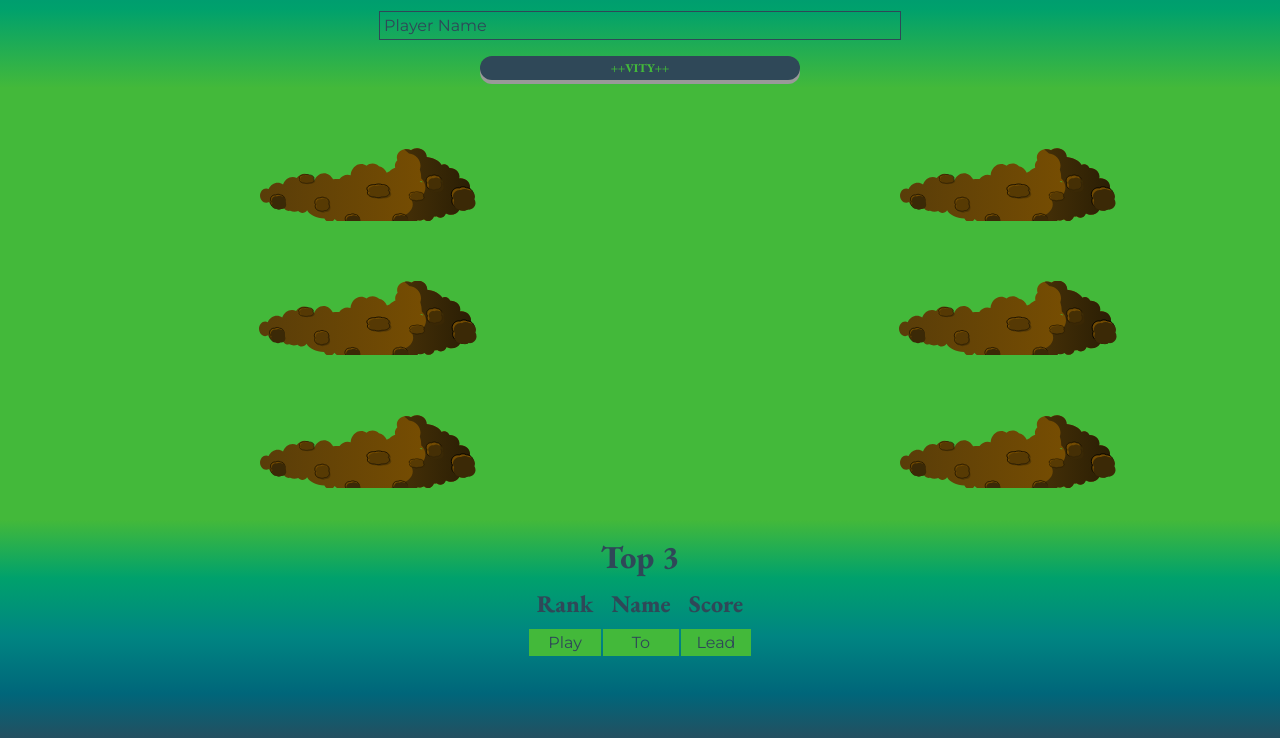
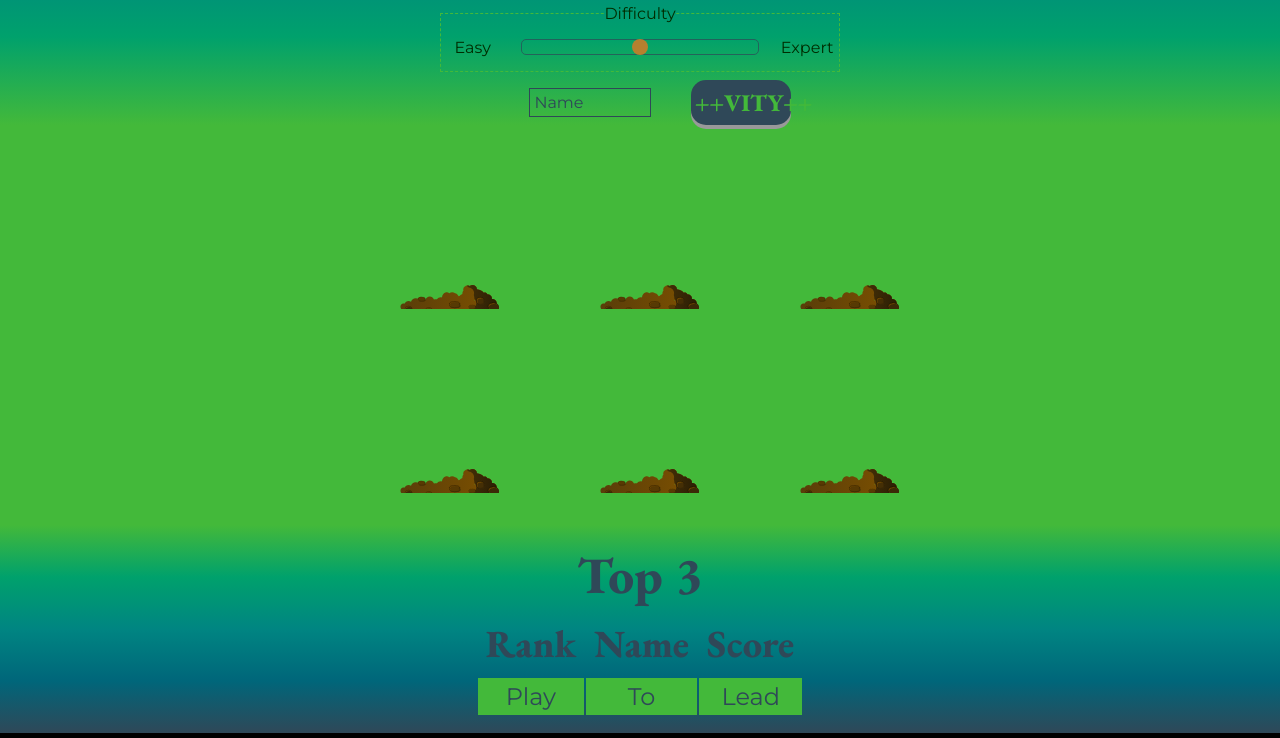
Before and after one commit to spiritanand/Vity, a plain HTML site: page index.html in a window 1280 px wide. Shown: the part 228-966 px from the top of the page. Drawn offline with nearby package versions, Linux system fonts and the light colour scheme.

Commit message:
➕ ↕️ ↔️

```diff
--- a/index.html
+++ b/index.html
@@ -11,17 +11,21 @@
 <div class=start>
     <h1>Whack the -vity!<br><span class="score">0</span></h1>
     <form class ="name-form" name="nameForm">
+        <div>
         <fieldset class="difficulty"> <legend>Difficulty</legend>
             <span class="min-label">Easy</span><input type="range" min="1" max="5" value="2.5" class="slider"
                    id="difficultyRange"><span class="max-label">Expert</span>
         </fieldset>
+        </div>
+        <div class="name-and-go">
             <label>
                 <input name="playerName" class="player-name" type="text"
-                   placeholder="Player Name"
+                       placeholder="Name"
                        autocomplete="off"
                        required>
             </label>
             <button class="start-btn" type="submit">++VITY++</button>
+        </div>
     </form>
 </div>
 
--- a/script.js
+++ b/script.js
@@ -9,16 +9,17 @@ let slider = document.getElementById("difficultyRange");
 let currentPlayer = {};
 let difficulty;
 let timeout = 12500;
-let max = 2600, min = 1000;
+let maxTime = 3500;
+let minTime = 1500;
+let max, min;
+document.nameForm.addEventListener("submit", submitted);
 
-document.nameForm.addEventListener("submit", submitted);
 moles.forEach(mole => mole.addEventListener("click", bonk));
-
 function submitted(e) {
     e.preventDefault();
     difficulty = slider.value;
-    max /= difficulty;
-    min /= difficulty;
+    max = maxTime/difficulty;
+    min = minTime/difficulty;
     console.log(slider.value);
     currentPlayer.name = this.playerName.value;
     currentPlayer.score = 0;
--- a/style.css
+++ b/style.css
@@ -1,5 +1,4 @@
 @import url('https://fonts.googleapis.com/css2?family=EB+Garamond:wght@800&family=Montserrat&display=swap');
-
 
 :root {
     --primary-color: #2F4858;
@@ -8,36 +7,45 @@
     --grass-color: #43B93A;
     --bigger-font: 'EB Garamond', serif;
     --small-font: 'Montserrat', sans-serif;
-;
 }
+
 *,*:before,*:after{
     padding: 0;
     margin: 0;
+    box-sizing: border-box;
 }
 
 html,body {
-    box-sizing: border-box;
     background-repeat: no-repeat;
     font-family: var(--small-font);
+    background-color: var(--grass-color);
 }
 
 h1 {
     color: var(--secondary-color);
     text-align: center;
-    font-size: 2.75rem;
+    font-size: clamp(3rem, 6vw, 7rem);
     margin: 0.75rem auto;
     text-transform: capitalize;
     font-family: var(--bigger-font);
 }
 
 h2 {
-    font-size: 2rem;
+    font-size: clamp(2rem, 4vw, 4rem);
     text-transform: capitalize;
     font-family: var(--bigger-font);
     color: var(--primary-color);
 }
 
+/*Title*/
+.score {
+    background: rgba(255, 255, 255, 0.1);
+    padding: 0 1rem;
+    line-height: 1;
+    border-radius: 1rem;
+}
 
+/*Starting form*/
 .start {
     background-image: linear-gradient(to bottom, #2f4858, #00667a,
     #008582, #00a16c, #43b93a);
@@ -50,24 +58,24 @@ h2 {
 }
 
 .difficulty{
-    width: 60%;
+    width: min(60%, 400px);
     margin: 0.5rem auto;
     color: var(--third-color);
     display: flex;
     align-items: center;
-    border: 1px dashed var(--secondary-color);
+    border: 0.01rem dashed var(--secondary-color);
 }
 
 .min-label, .max-label{
     color :var(--third-color);
-    font-size: 0.85rem;
+    font-size: clamp(0.8rem, 2.5vw, 1rem);
     flex: 1 1 10%;
 }
 
 .slider {
     -webkit-appearance: none;
     width: 100%;
-    height: 15px;
+    height: 1rem;
     border-radius: 5px;
     opacity: 0.7;
     margin: 1rem;
@@ -76,8 +84,8 @@ h2 {
 .slider::-webkit-slider-thumb {
     -webkit-appearance: none;
     appearance: none;
-    width: 20px;
-    height: 20px;
+    width: 1rem;
+    height: 1rem;
     border-radius: 50%;
     background: #FF7218;
     cursor: pointer;
@@ -101,23 +109,16 @@ h2 {
     border: 2px solid var(--secondary-color);
 }
 
-.score {
-    background: rgba(255, 255, 255, 0.1);
-    padding: 0 1rem;
-    line-height: 1;
-    border-radius: 1rem;
-}
-
 .player-name {
-    height: 100%;
+    max-width: 250px;
     font-size: 1rem;
     margin: 0.5rem auto;
 }
 
 .start-btn {
     display: block;
-    font-size: 0.75rem;
-    width: 25%;
+    width: min(25%, 100px);
+    font-size: clamp(0.75rem, 2vw, 1.5rem);
     color: var(--secondary-color);
     cursor: pointer;
     border: none;
@@ -137,9 +138,11 @@ h2 {
     transform: translateY(3px);
 }
 
-/*Hole Mole and Game*/
+/*Hole + Mole + Game*/
 .game {
-    height: 50vh;
+    min-height: 50vh;
+    max-width: 600px;
+    margin: 0 auto;
     display: flex;
     flex-wrap: wrap;
     justify-content: space-around;
@@ -158,12 +161,11 @@ h2 {
     background: url(dirt.svg) bottom center no-repeat;
     background-size: contain;
     content: '';
-    width: 40%;
-    height: 40%;
+    width: 50%;
+    height: 50%;
     position: absolute;
-    top: 45%;
+    top: 58%;
     right: 20%;
-    padding: 1rem;
 }
 
 .mole img{
@@ -187,16 +189,13 @@ h2 {
 .all-scores {
     padding: 1rem;
     background-image: linear-gradient(to top, #2f4858, #00667a, #008582, #00a16c, #43b93a);
-    min-height: 200px;
 }
 
 .all-scores h2 {
     text-align: center;
-    margin: 0 auto;
 }
 
 .all-scores-div {
-    /*height: 1rem;*/
     color: var(--primary-color);
 }
 
@@ -204,20 +203,17 @@ h2 {
     margin: 0 auto;
 }
 
-.all-scores h2{
-    font-size: 2rem;
-}
-
 .all-scores-table th {
     font-family: var(--bigger-font);
     padding: 0.5rem;
-    font-size: 1.5rem;
+    font-size: clamp(1.5rem, 3vw, 2.5rem);
 }
 
 .scores-tbl-content td {
     text-align: center;
     padding: 0.25rem;
-    font-size: 1rem;
+    font-size: clamp(1rem, 2vw, 1.5rem);
+
 }
 
 .scores-tbl-content tr:nth-child(1) {
@@ -236,7 +232,7 @@ h2 {
 footer {
     display: block;
     background-color: black;
-    padding: 0.75rem;
+    padding: 0.5rem;
 }
 
 footer h3 {
@@ -249,6 +245,27 @@ footer h3 {
 
 .footer-img{
     display: block;
-    width: 10%;
+    width: min(10%, 35px);
     margin: 0.5rem auto;
 }
+
+@media (min-width: 500px){
+    .name-and-go{
+        display: flex;
+        justify-content: center;
+    }
+
+    .name-form input{
+        width: 60%;
+    }
+
+    .start-btn{
+        margin: 0;
+    }
+
+    .game{
+    }
+    .hole{
+        flex: 1 1 30%;
+    }
+}
```
Lines whose indentation alone changed are shown as unchanged.
